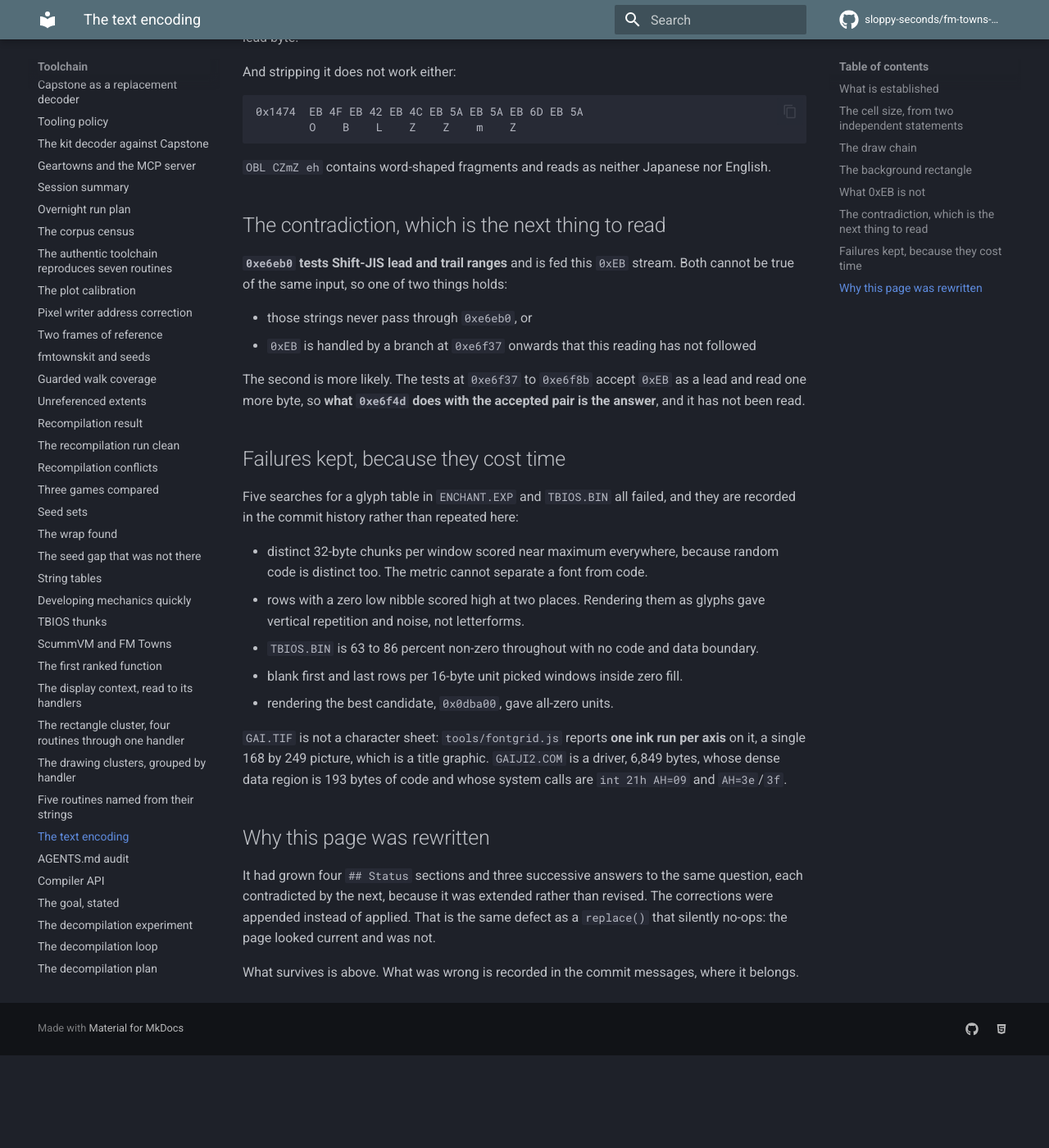
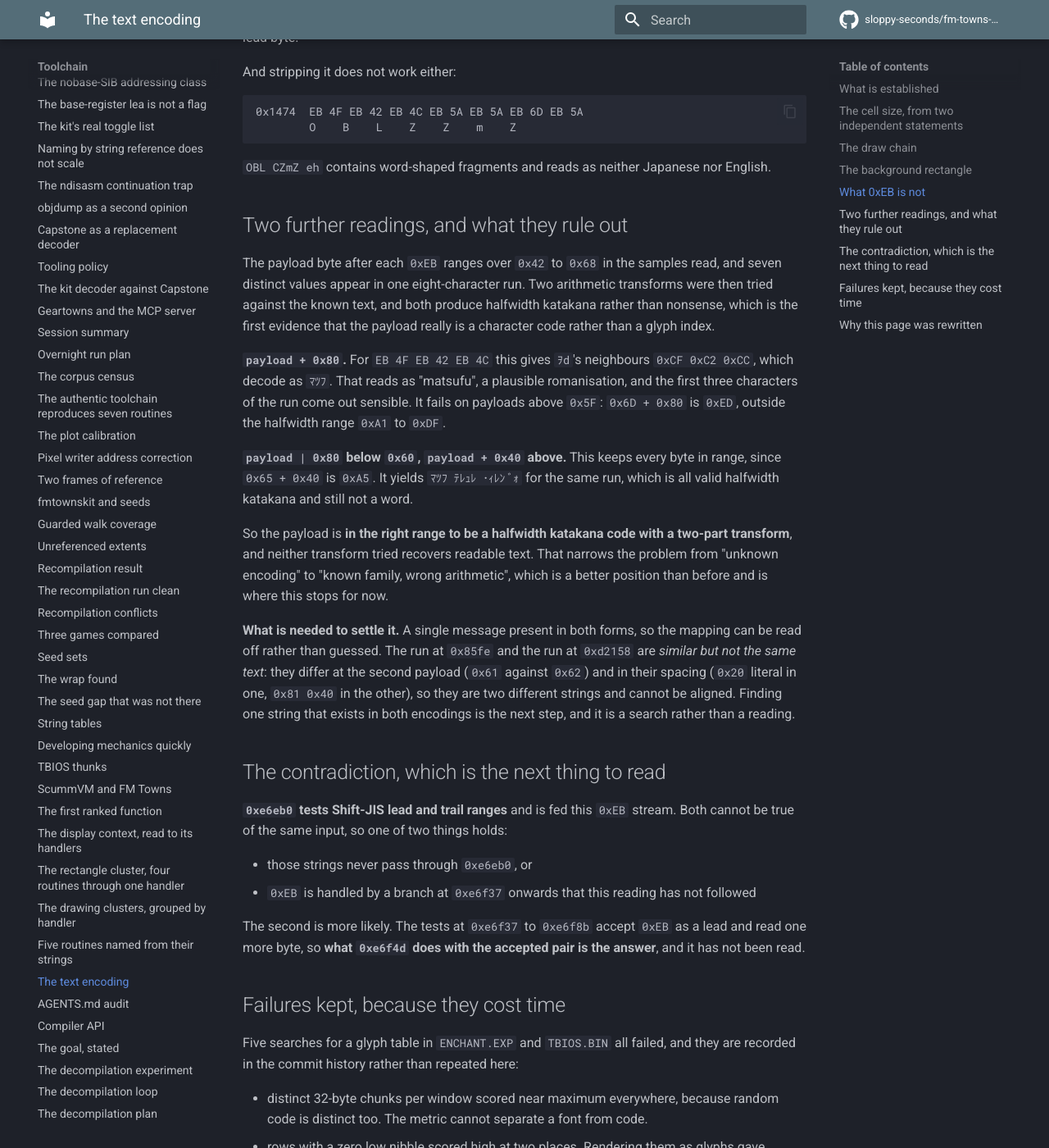
Before and after one commit to sloppy-seconds/fm-towns-ultima, an MkDocs documentation site: the page built from docs/text-encoding.md, in a window 1280 px wide and 1400 px high, scrolled down 2804 px. Shown: the whole window at 82% size. Built offline with MkDocs 1.6.1 and Material for MkDocs 9.7.7, drawn with Linux system fonts in a browser that asks for light colours; comment, search, counter and statistics services are not loaded; before the commit the page ends 4091 px from its top, so only the background shows below that.

Commit message:
0xEB narrowed: halfwidth katakana family, two transforms tried, neither reads
Five readings had failed before. Two more tested, both new and both informative because they
produce halfwidth katakana rather than nonsense.

+0x80: EB 4F EB 42 EB 4C gives ﾏﾂﾌ, which reads as "matsufu", a plausible romanisation. It
fails on payloads above 0x5F, where 0x6D+0x80 is 0xED, outside the halfwidth range 0xA1-0xDF.

payload|0x80 below 0x60 and payload+0x40 above: keeps every byte in range and gives ﾏﾂﾌ ﾃﾚｭﾚ
･ｨﾚﾝ ﾞｫ for the same run, all valid katakana and still not a word.

So the payload is in the right range to be a halfwidth katakana code with a two-part transform.
Neither transform recovers readable text, which moves this from "unknown encoding" to "known
family, wrong arithmetic".

The next step is stated rather than attempted: find ONE string present in both encodings, so
the mapping can be read off. The run at 0x85fe and the run at 0xd2158 look alignable and are
not: they differ at the second payload, 0x61 against 0x62, and in their spacing, 0x20 literal
in one and 0x81 0x40 in the other. Finding a genuine pair is a search, not a reading, and it
was not done here.

```diff
--- a/docs/text-encoding.md
+++ b/docs/text-encoding.md
@@ -116,6 +116,34 @@
 
 `OBL CZmZ eh` contains word-shaped fragments and reads as neither Japanese nor English.
 
+## Two further readings, and what they rule out
+
+The payload byte after each `0xEB` ranges over `0x42` to `0x68` in the samples read, and seven
+distinct values appear in one eight-character run. Two arithmetic transforms were then tried
+against the known text, and both produce halfwidth katakana rather than nonsense, which is the
+first evidence that the payload really is a character code rather than a glyph index.
+
+**`payload + 0x80`.** For `EB 4F EB 42 EB 4C` this gives `ｦd`'s neighbours `0xCF 0xC2 0xCC`,
+which decode as `ﾏﾂﾌ`. That reads as "matsufu", a plausible romanisation, and the first three
+characters of the run come out sensible. It fails on payloads above `0x5F`: `0x6D + 0x80` is
+`0xED`, outside the halfwidth range `0xA1` to `0xDF`.
+
+**`payload | 0x80` below `0x60`, `payload + 0x40` above.** This keeps every byte in range, since
+`0x65 + 0x40` is `0xA5`. It yields `ﾏﾂﾌ ﾃﾚｭﾚ ･ｨﾚﾝ ﾞｫ` for the same run, which is all valid
+halfwidth katakana and still not a word.
+
+So the payload is **in the right range to be a halfwidth katakana code with a two-part
+transform**, and neither transform tried recovers readable text. That narrows the problem from
+"unknown encoding" to "known family, wrong arithmetic", which is a better position than before
+and is where this stops for now.
+
+**What is needed to settle it.** A single message present in both forms, so the mapping can be
+read off rather than guessed. The run at `0x85fe` and the run at `0xd2158` are *similar but not
+the same text*: they differ at the second payload (`0x61` against `0x62`) and in their spacing
+(`0x20` literal in one, `0x81 0x40` in the other), so they are two different strings and cannot
+be aligned. Finding one string that exists in both encodings is the next step, and it is a
+search rather than a reading.
+
 ## The contradiction, which is the next thing to read
 
 **`0xe6eb0` tests Shift-JIS lead and trail ranges** and is fed this `0xEB` stream. Both cannot be
```
